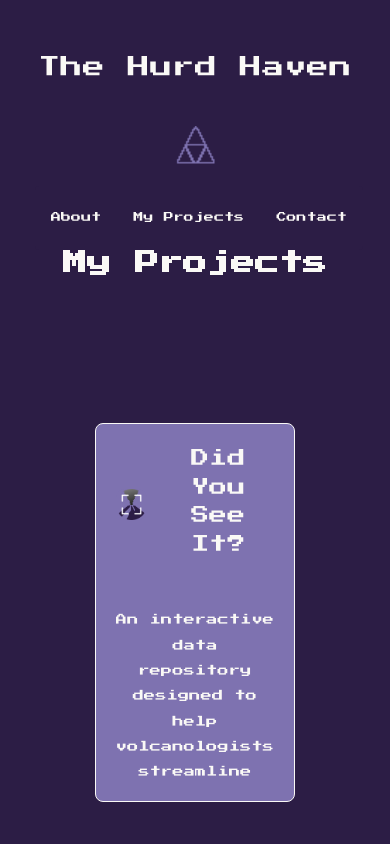
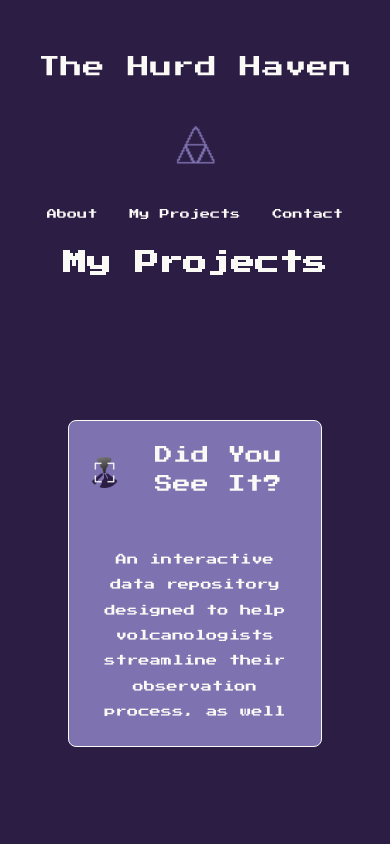
Before and after one commit to J-Henny/Portfolio, a React (Create React App) app in the folder frontend/: page /projects in a window 390 px wide. Both pictures are taken after a click on the button 195 px from the left and 150 px from the top of the page. Shown: the top 844 px of the page. Built offline with nearby package versions, Linux system fonts and the light colour scheme.

Commit message:
some cosmetics

```diff
--- a/frontend/src/components/HamburgerMenu.js
+++ b/frontend/src/components/HamburgerMenu.js
@@ -51,7 +51,7 @@ const HamburgerMenu = ({isNight}) => {
           sx : {
             backgroundColor: isNight ? '#2c1d45' : '#7e72b0',
             color: '#faf9f6',
-            margin: '1vw'
+            marginBottom: '10px'
           },
         }}
         >
--- a/frontend/src/pages/Projects.js
+++ b/frontend/src/pages/Projects.js
@@ -13,7 +13,7 @@ const Projects = ({isNight, isMobile}) => {
       <div style={{marginTop: isMobile ? '25vh' : '10vh', display: 'flex', flexDirection: 'column', alignItems: 'center', minHeight: '30vh', padding: '1rem'}}>
         <h3 className='font-link' style={{color: '#faf9f6', fontSize: isMobile ? '24px' : '36px'}}> My Projects</h3>
 
-      <Grid container spacing={15} sx={{justifyContent: 'center', maxWidth: isMobile ? '90%' : '80vw', marginTop: isMobile ? '0vh' : ''}}>
+      <Grid container spacing={15} sx={{justifyContent: 'center', maxWidth: isMobile ? '100vw' : '80vw', marginTop: isMobile ? '0vh' : ''}}>
         <Grid style ={{display: 'flex', justifyContent: 'center'}} item xs={12} sm={12} md={12} lg={6}>
           <ProjectBox
             imageSrcDay={dysiDay}
```
Also changed, not shown: 1 other file (tests, documents, lock files or other folders).
